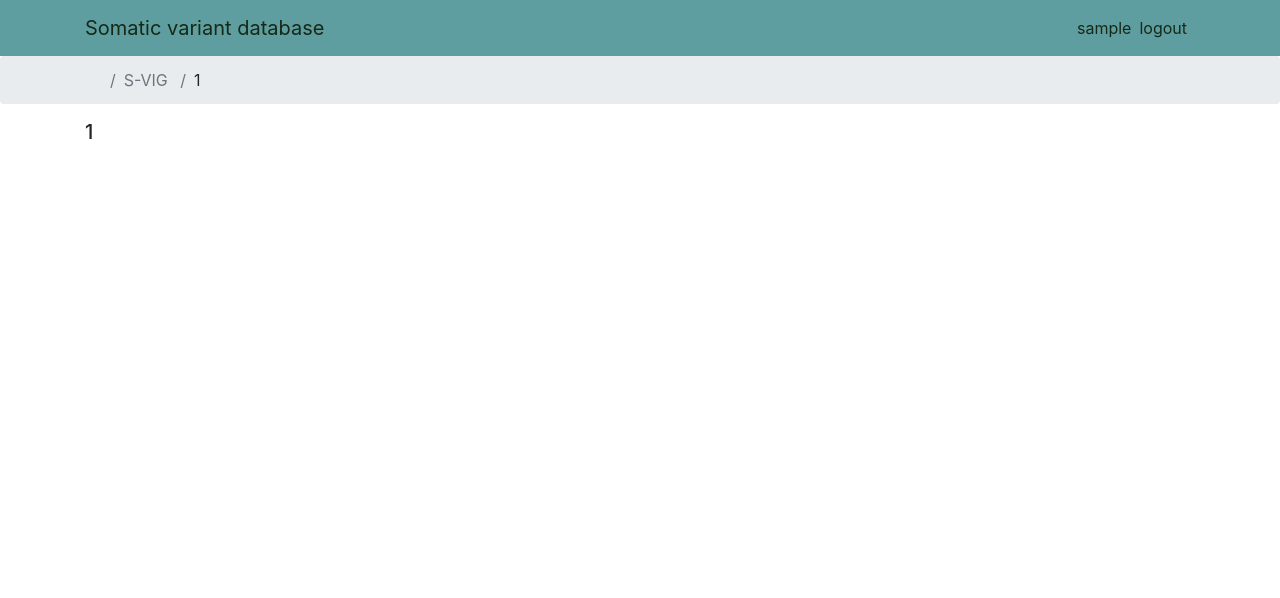
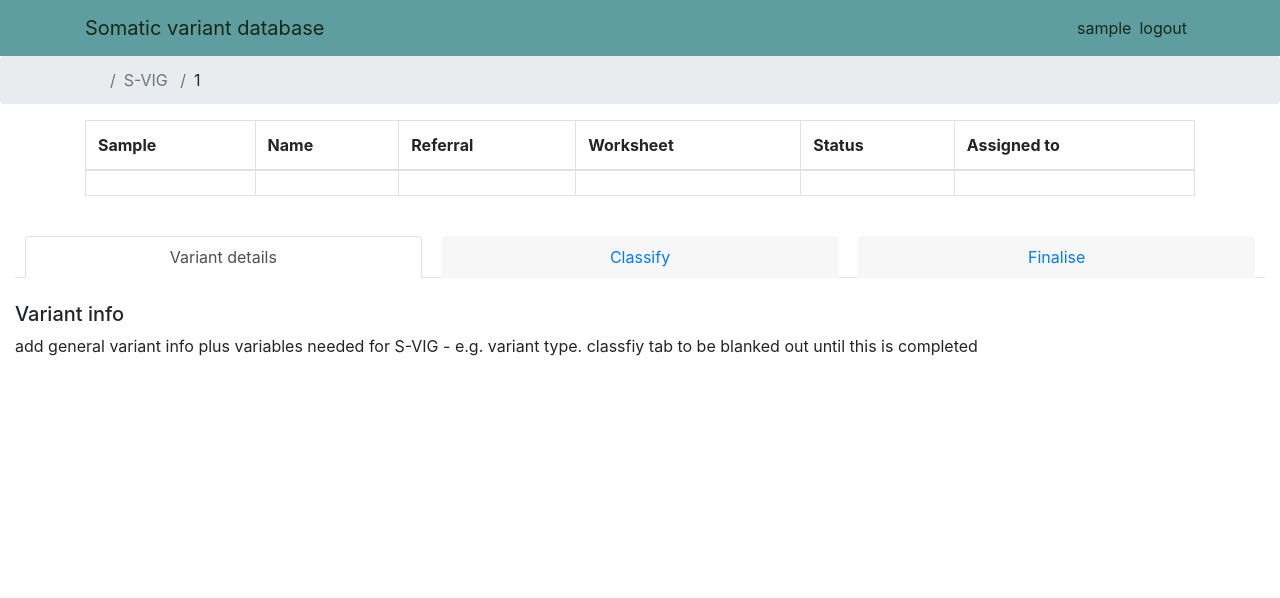
Before and after one commit to erikwaskiewicz/somatic_db_prototype, a Django app: page /svig/classify/1 in a window 1280 px wide. Shown: the top 598 px of the page. Run offline with Django 3.2, Linux system fonts and the light colour scheme; the visitor is signed in with stand-in values (Sample User, id 1); lists and menus that the app fills with data are empty; some libraries are stand-ins or nearby versions; some web fonts are replaced.

Commit message:
Add shell of classify page

```diff
--- a/app_svig/templates/app_svig/svig_base.html
+++ b/app_svig/templates/app_svig/svig_base.html
@@ -13,8 +13,121 @@
 
 {% block content %}
 <div class="container">
-    <h5>{{ classification }}</h5>
-    <br>
 
+  <table class="table table-bordered">
+    <thead>
+      <tr>
+        <th scope="col">Sample</th>
+        <th scope="col">Name</th>
+        <th scope="col">Referral</th>
+        <th scope="col">Worksheet</th>
+        <th scope="col">Status</th>
+        <th scope="col">Assigned to</th>
+      </tr>
+    </thead>
+    <tbody>
+
+      <tr>
+        <td></td>
+        <td></td>
+        <td></td>
+        <td></td>
+        <td></td>
+        <td></td>
+      </tr>
+
+    </tbody>
+  </table>
 </div>
+
+<br>
+
+<div class="container-fluid">
+  <ul class="nav nav-tabs nav-justified">
+
+    <li class="nav-item">
+      <a class="nav-link section-button active" href="#details" data-target="details">Variant details</a>
+    </li>
+
+    <li class="nav-item">
+      <a class="nav-link section-button" href="#svig" data-target="svig">Classify</a>
+    </li>
+
+    <li class="nav-item">
+      <a class="nav-link section-button" href="#finalise" data-target="finalise">Finalise</a>
+    </li>
+
+
+  </ul>
+</div>
+<br>
+
+
+<!-- load in each section from template -->
+<div class="container-fluid" id="details">{% include 'app_svig/svig_info.html' %}</div>
+<div class="container-fluid" id="svig">{% include 'app_svig/svig_classify.html' %}</div>
+<div class="container-fluid" id="finalise">{% include 'app_svig/svig_finalise.html' %}</div>
+
+
+
+
+<!---------------------------------------------------------------------------------------
+    Javascript
+---------------------------------------------------------------------------------------->
+<script>
+
+    // function to clear all sections
+    function clear_sections(sections) {
+        var i;
+        for (i=0; i<sections.length; i++) {
+            $(sections[i]).hide();
+        };
+    };
+
+
+    // function to show specific section
+    function show_section(target, sections) {
+        // clear all sections content
+        clear_sections(sections);
+        // get button for section
+        for (i=0; i<$('.section-button').length; i++) {
+            var temp = '#' + $('.section-button')[i].dataset.target;
+            if ( target == temp ) {
+                var section_button = $('.section-button')[i];
+            };
+        };
+        // clear active class from all, then add to current button
+        $('.section-button').removeClass('active');
+        $(section_button).addClass('active');
+        // add section content
+        $(target).fadeIn(200);
+    };
+
+
+    // get a list of section buttons
+    var i; var sections_list = [];
+    for (i=0; i<$('.section-button').length; i++) {
+        sections_list.push('#' + $('.section-button')[i].dataset.target);
+    };
+
+
+    // page loadup - load section after hash otherwise load overview
+    clear_sections(sections_list);
+    if ( sections_list.includes(window.location.hash)) {
+        show_section(window.location.hash, sections_list);
+    } else {
+        $("#details").fadeIn(200)
+    };
+
+
+    // handler for section button click
+    $('.section-button').click(function() {
+        var target = '#' + $(this).data('target');
+        show_section(target, sections_list);
+    });
+
+</script>
+
+
+
 {% endblock %}
--- /dev/null
+++ b/app_svig/templates/app_svig/svig_classify.html
@@ -0,0 +1,26 @@
+<h5>Classify</h5>
+
+<div class="container-fluid">
+  <div class="row">
+
+    <div class="col-3">
+      <div class="card">
+        <div class="card-body">
+          <h5>Add shortcuts here</h5>
+          <br>
+        </div>
+      </div>
+    </div>
+
+    <div class="col-9">
+      <div class="card">
+        <div class="card-body">
+
+          <h5>Table of codes here</h5>
+          <br>
+        </div>
+      </div>
+    </div>
+
+  </div>
+</div>
--- /dev/null
+++ b/app_svig/templates/app_svig/svig_finalise.html
@@ -0,0 +1,3 @@
+<h5>Finalise classification</h5>
+
+For when the classification has been completed, also include comments, maybe as seperate tab
--- /dev/null
+++ b/app_svig/templates/app_svig/svig_info.html
@@ -0,0 +1,5 @@
+<h5>Variant info</h5>
+
+add general variant info plus variables needed for S-VIG - e.g. variant type.
+
+classfiy tab to be blanked out until this is completed
```
